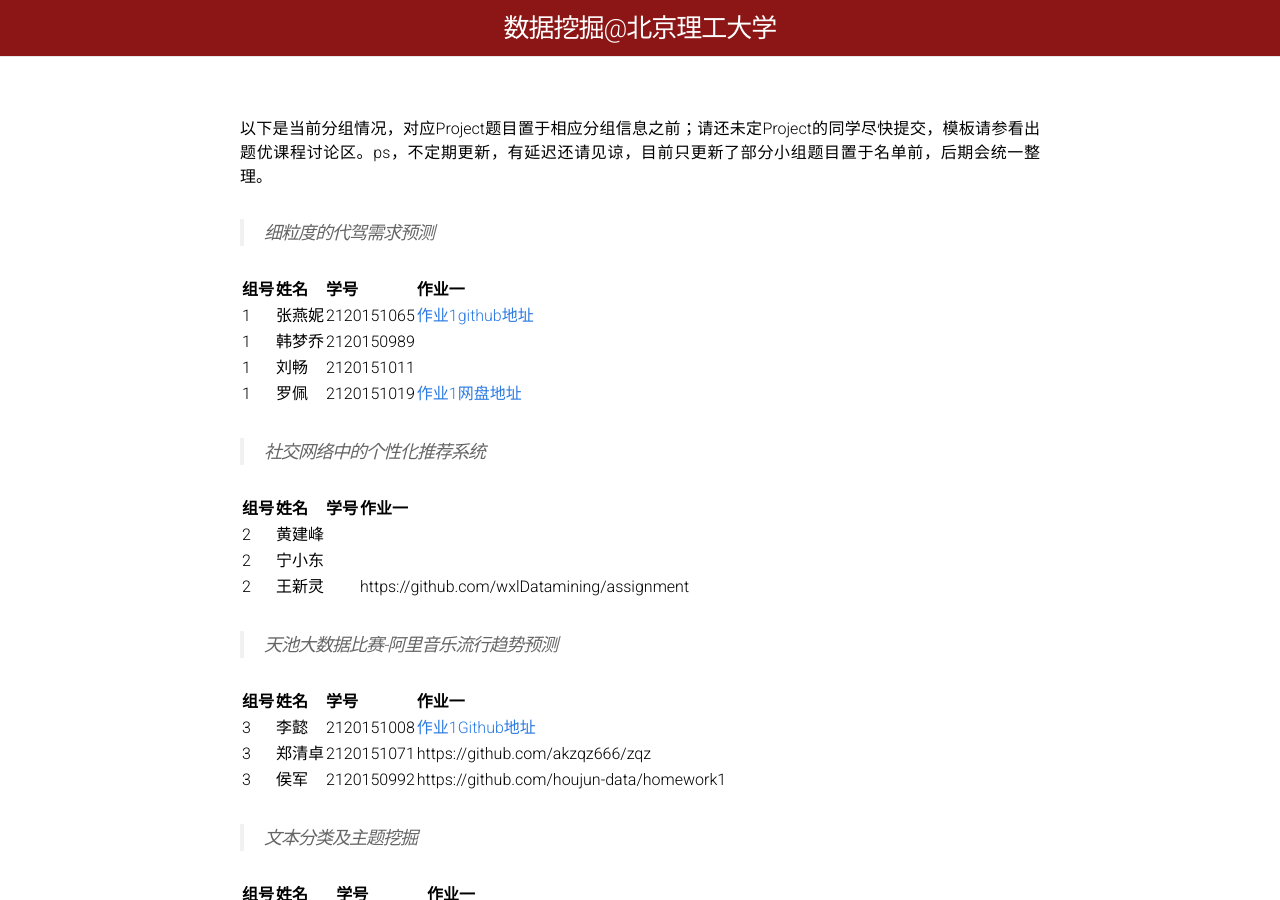
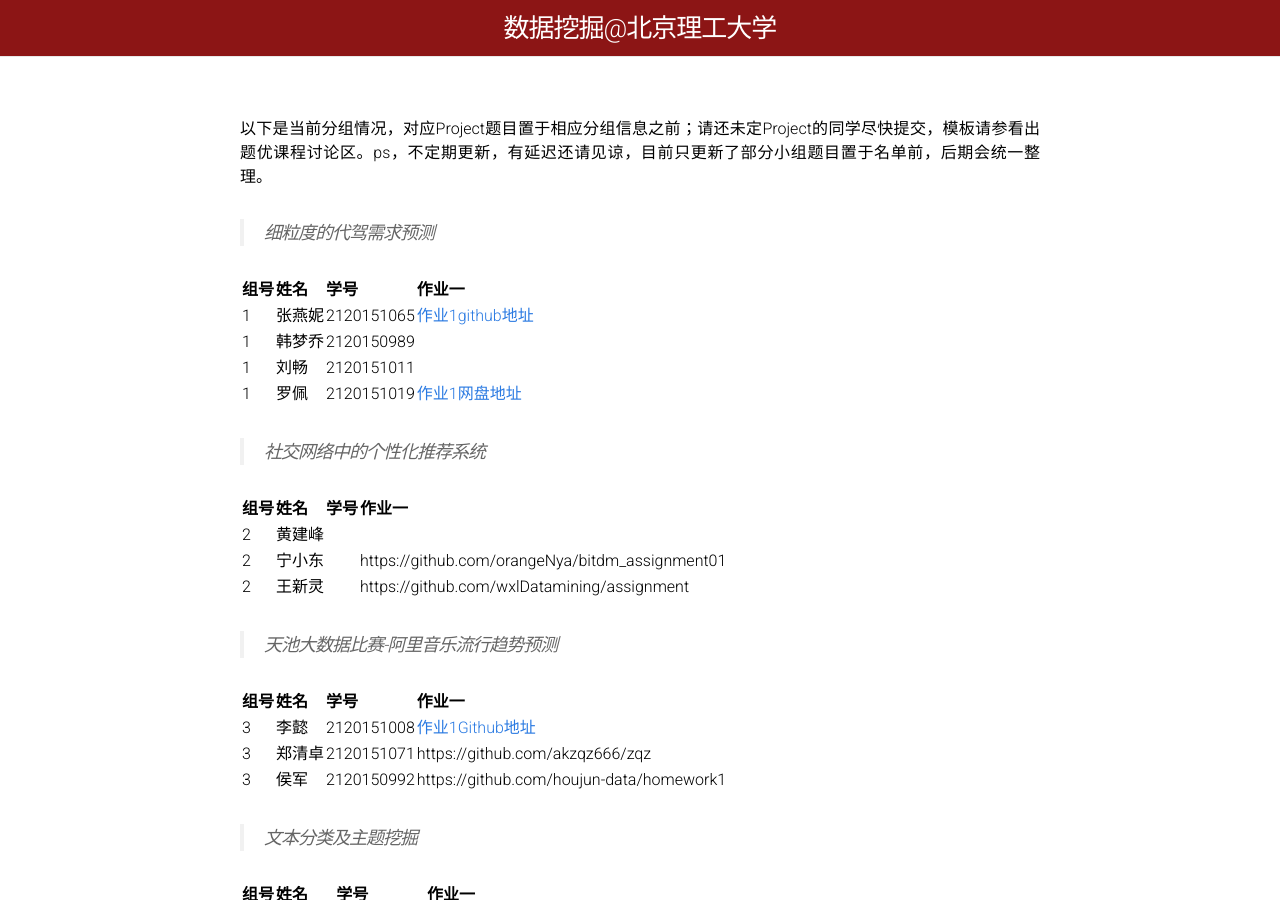
Before and after one commit to BITDM/bitdm.github.io, a Jekyll site: the page built from 2016/groups.md, in a window 1280 px wide and 900 px high. Built offline with Jekyll 4.4.1, drawn with Linux system fonts in a browser that asks for light colours; some of the changed lines change nothing that is shown.

Commit message:
Update groups.md

```diff
--- a/2016/groups.md
+++ b/2016/groups.md
@@ -20,7 +20,7 @@ permalink: /2016/groups/
 |组号|姓名|学号|作业一|
 |:-------------|:-------------|:-----|:-----|
 |2|黄建峰||
-|2|宁小东||
+|2|宁小东||https://github.com/orangeNya/bitdm_assignment01
 |2|王新灵||https://github.com/wxlDatamining/assignment
 
 > 天池大数据比赛-阿里音乐流行趋势预测
```
